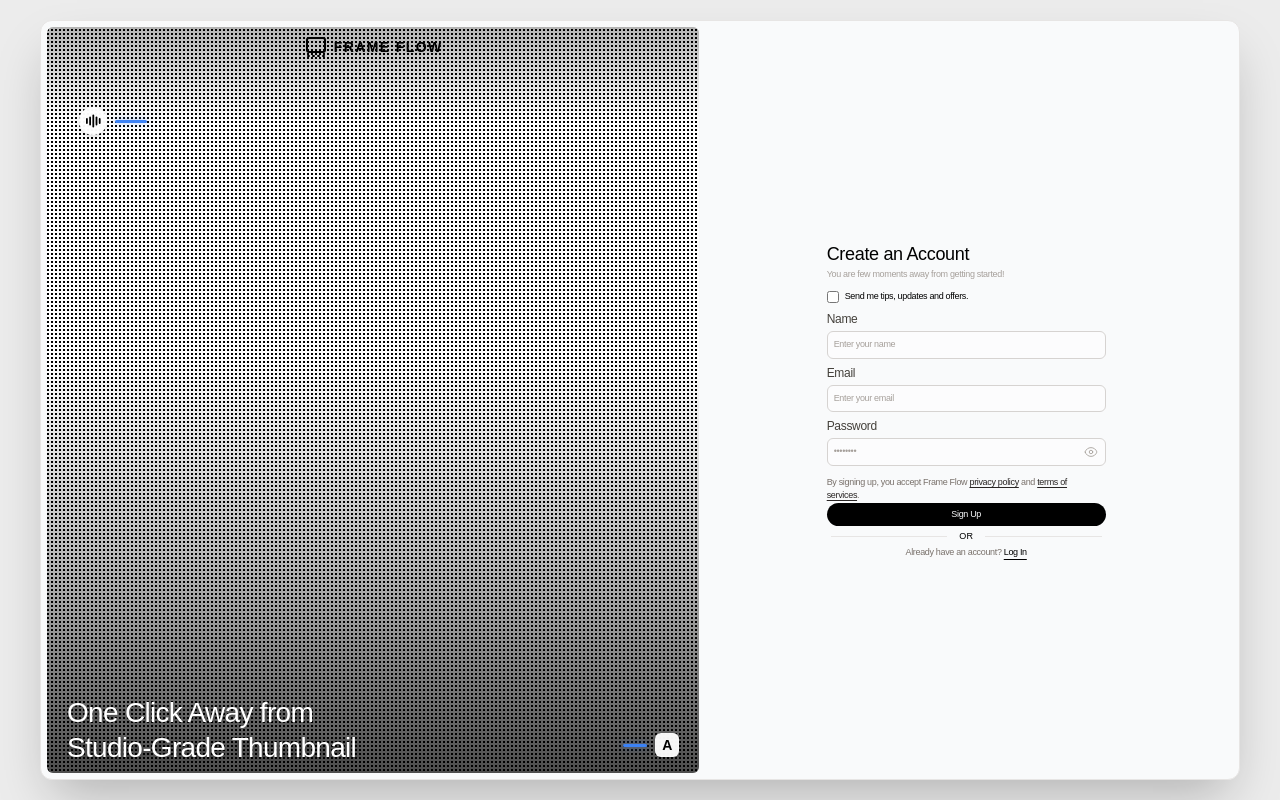
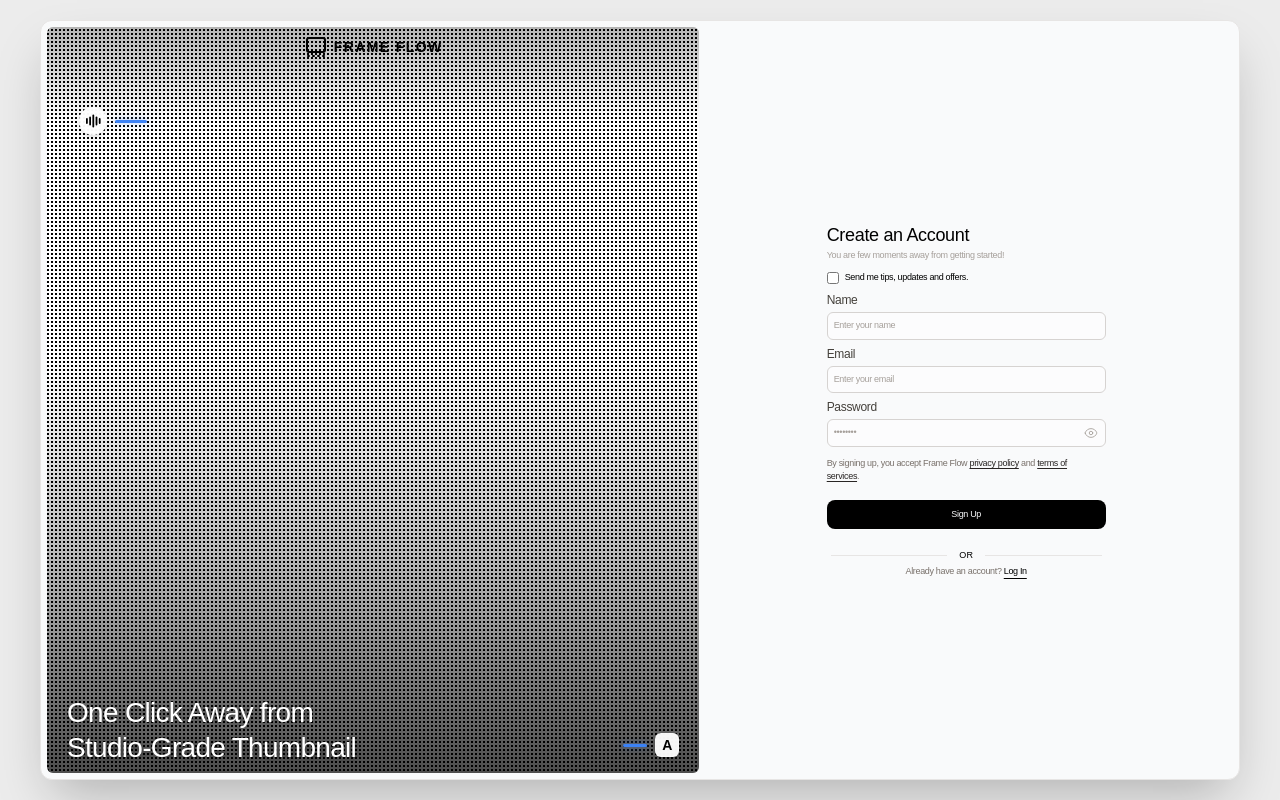
Before and after one commit to VIPUL070/frame-flow, a React (Vite) app in the folder client/: page /register in a window 1280 px wide. Built offline with nearby package versions, Linux system fonts and the light colour scheme; a web font is replaced by a local one.

Commit message:
Minor changes

```diff
--- a/client/src/components/AuthForm/LoginForm.tsx
+++ b/client/src/components/AuthForm/LoginForm.tsx
@@ -20,7 +20,7 @@ const LoginForm = () => {
             <Input type="text" placeholder="Enter your email" label="Email" />
             <Input type="password" placeholder="••••••••" label="Password" />
 
-            <Button type="submit" variant="primary">Log In</Button>
+            <Button type="submit" variant="primary" size="lg">Log In</Button>
 
             <div className="relative flex p-1 items-center text-xs text-stone-300">
               <div className="grow border-t border-stone-200"></div>
--- a/client/src/components/AuthForm/SignupForm.tsx
+++ b/client/src/components/AuthForm/SignupForm.tsx
@@ -48,7 +48,7 @@ const SignupForm = () => {
               .
             </p>
 
-            <Button type="submit" variant="primary">
+            <Button type="submit" variant="primary" size="lg">
               Sign Up
             </Button>
 
```
